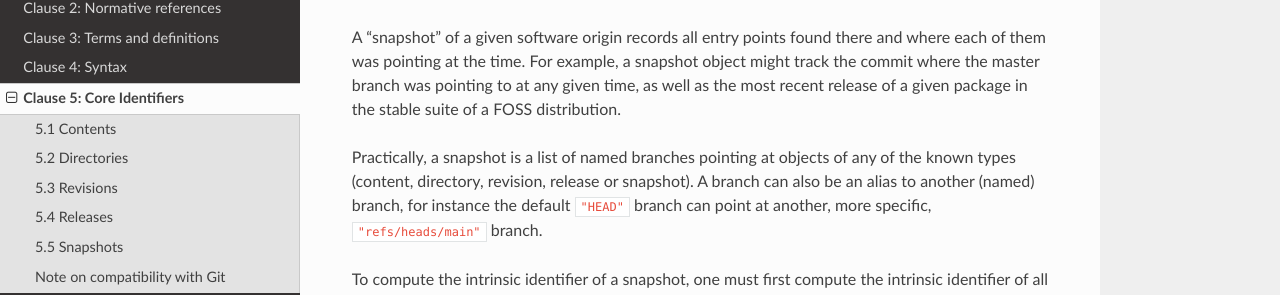
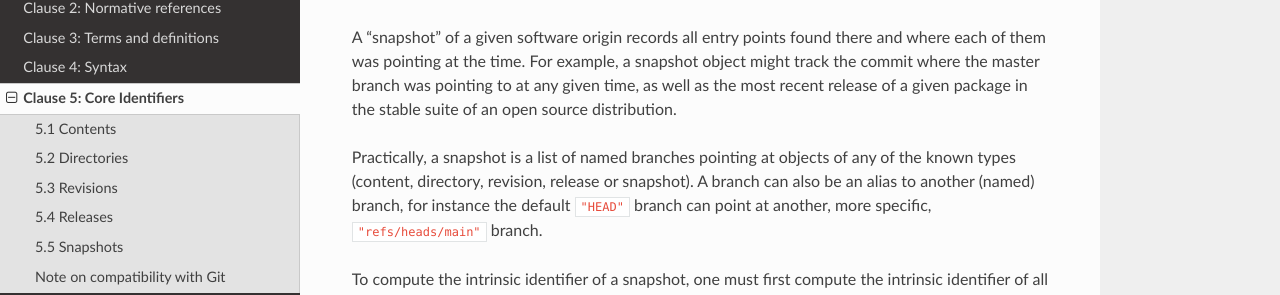
Before and after one commit to swhid/specification, an MkDocs documentation site: the page built from Chapters/5.Core_identifiers.md, in a window 1280 px wide and 900 px high, scrolled down 5781 px. Shown: the part 230-525 px from the top of the window. Built offline with MkDocs 1.6.1, drawn with Linux system fonts in a browser that asks for light colours; nearby versions of some CDN libraries.

Commit message:
"FOSS distribution" → "open source distribution" (else define the abbreviation)

```diff
--- a/Chapters/5.Core_identifiers.md
+++ b/Chapters/5.Core_identifiers.md
@@ -204,7 +204,7 @@
 
 Any kind of software origin offers multiple pointers to the “current” state of a development project. In the case of VCS this is reflected by branches (e.g., master, development, but also so called feature branches dedicated to extending the software in a specific direction); in the case of package distributions by notions such as suites that correspond to different maturity levels of individual packages (e.g., stable, development, etc.).
 
-A “snapshot” of a given software origin records all entry points found there and where each of them was pointing at the time. For example, a snapshot object might track the commit where the master branch was pointing to at any given time, as well as the most recent release of a given package in the stable suite of a FOSS distribution.
+A “snapshot” of a given software origin records all entry points found there and where each of them was pointing at the time. For example, a snapshot object might track the commit where the master branch was pointing to at any given time, as well as the most recent release of a given package in the stable suite of an open source distribution.
 
 Practically, a snapshot is a list of named branches pointing at objects of any of the known types (content, directory, revision, release or snapshot). A branch can also be an alias to another (named) branch, for instance the default `"HEAD"` branch can point at another, more specific, `"refs/heads/main"` branch.
 
```
